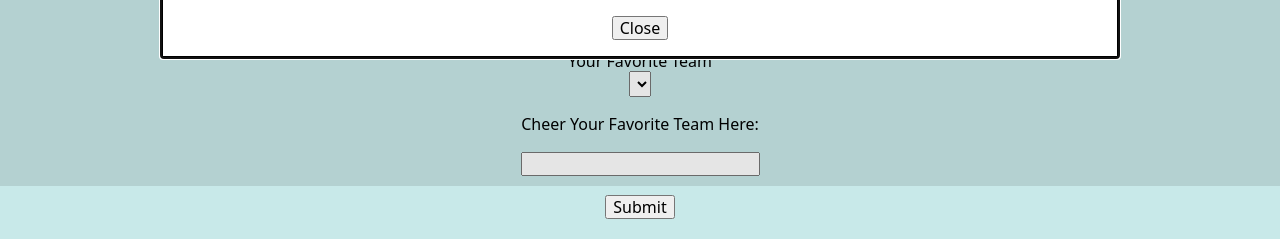
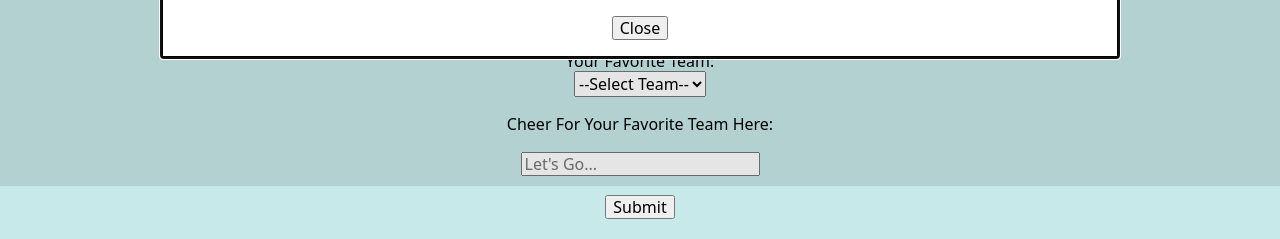
Before and after one commit to oldingb21/flatiron-frontend-phase-1-project, a website: page index.html in a window 1280 px wide. Shown: the part 614-853 px from the top of the page. Drawn offline with nearby package versions, Linux system fonts and the light colour scheme.

Commit message:
added/changed text in the HTML file

```diff
--- a/index.html
+++ b/index.html
@@ -60,11 +60,12 @@
             <form id="comment_form">
                 <label for="user_name">Your Name:</label><br>
                 <input type="text" id="user_name" name="user_name" placeholder="Your Name Here"><br>
-                <label for="fav_team_select">Your Favorite Team</label>
-                <select name="fav_team_select" id="fav_team_select">
+                <label for="fav_team_select">Your Favorite Team:</label>
+                <select name="fav_team_select" id="fav_team_select" aria-placeholder="Select Team">
+                    <option value="">--Select Team--</option>
                 </select><br>
-                <label for="new_comment">Cheer Your Favorite Team Here:</label><br>
-                <input type="text" id="new_comment" name="new_comment"><br>
+                <label for="new_comment">Cheer For Your Favorite Team Here:</label><br>
+                <input type="text" id="new_comment" name="new_comment" placeholder="Let's Go..."><br>
                 <input type="submit">
             </form>
         </section>
```
